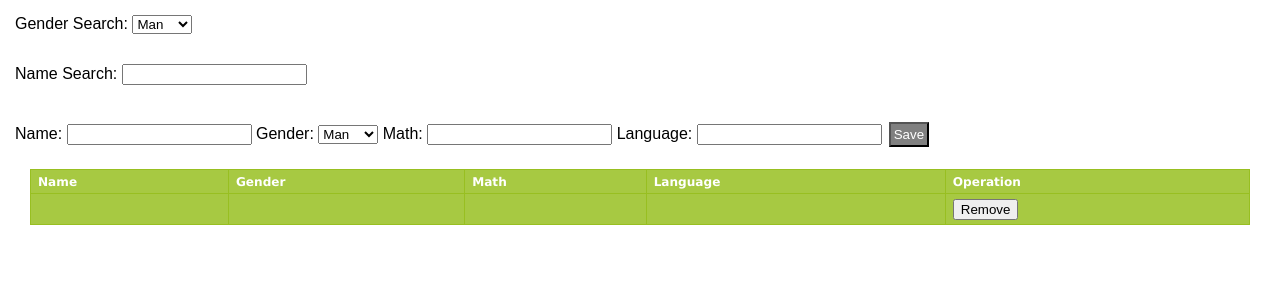
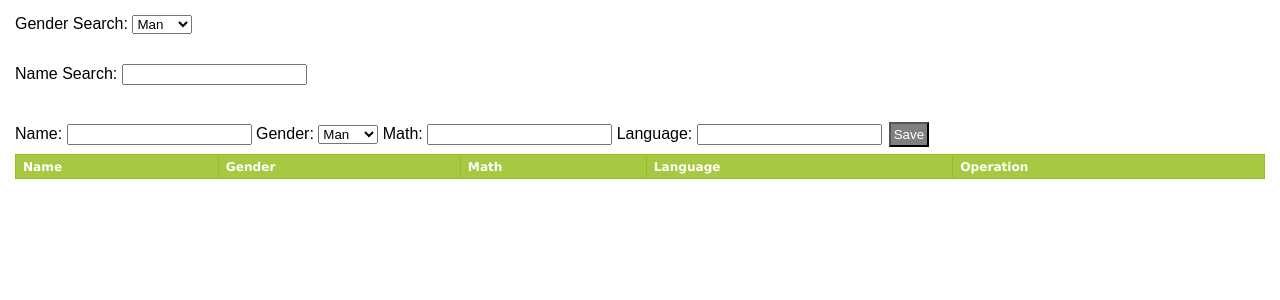
Before and after one commit to TonnyBiDa/React_Learning, a React (Create React App) app: page / in a window 1280 px wide. Shown: the top 300 px of the page. Built offline with nearby package versions, Linux system fonts and the light colour scheme.

Commit message:
Add table component and try to fix Row problems

```diff
--- a/src/index.js
+++ b/src/index.js
@@ -190,15 +190,21 @@ var NameSearch = createReactClass({
 var ModifInfo = createReactClass({
 	getInitialState:function(){
 		return {
-			 ItemArr:[{Name: ''},{Gender:''},{Math:''},{Language:''}]
+			 ItemArr:[{Name: ''},{Gender:''},{Math:''},{Language:''}],
+			 row:[]
 		};
 	},
-	indexItems:function(){
-		// console.log(this.state.ItemArr);
-		// console.log(this.state.ItemArr[0].Name);
-		return(<ScoreItems updateItem = {this.state.ItemArr} />
-			);
-	},
+	// indexItems:function(){
+	// 	// console.log(this.state.ItemArr);
+	// 	// console.log(this.state.ItemArr[0].Name);
+	// 	console.log(this.state.ItemArr)
+	// 	if (this.state.ItemArr[0].Name === ''){
+	// 		console.log("emt")
+	// 	}else{
+	// 		// console.log("full")
+	// 	return(<ScoreItems updateItem = {this.state.ItemArr} />);
+	// 		}
+	// },
 	ItemSave:function(){
 		// ItemArr.push(this.inputName)
 		var arr=this.state.ItemArr
@@ -215,8 +221,19 @@ var ModifInfo = createReactClass({
 		// console.log(arr);
 		this.setState({ItemArr:arr});
 		// console.log(arr);
-		this.indexItems();
+		this.addrow();
 	},
+	addrow:function(){
+		// var arr=this.props.updateItems;
+		// console.log(arr);
+		var text=this.state.ItemArr;
+		console.log(text)
+		var addrow = this.state.row;
+		addrow.push(<ScoreTable key="pushItems" updateText = {text}/>);
+		this.setState({row:addrow});
+		// console.log(this.state)
+	},
+
 	render:function(){
 		return (<div className = "GenderSearch">
 					<text > Name: </text>
@@ -231,7 +248,22 @@ var ModifInfo = createReactClass({
 					<text > Language: </text>
 					<input ref="inputLanguage"></input>
 					<button className = "buttoner" onClick = {this.ItemSave}>Save</button>
-					<div>{this.indexItems()}</div>
+
+					<table className = "table">
+
+					  <tr>
+					    <th>Name</th>
+					    <th>Gender</th>
+					    <th>Math</th>
+					    <th>Language</th>
+					    <th>Operation</th>
+					  </tr>
+
+					  {this.state.row}
+
+
+					</table>
+
 				</div>
 		);
 	}
@@ -241,57 +273,62 @@ var ModifInfo = createReactClass({
 var ScoreTable = createReactClass({
 	render:function(){
 		var text=this.props.updateText;
-		return (<div className = "GenderSearch">
+		console.log(text);
+		return (
 				<table className = "table">
 				  <tr>
-				    <th>Name</th>
-				    <th>Gender</th>
-				    <th>Math</th>
-				    <th>Language</th>
-				    <th>Operation</th>
-				  </tr>
-				  <tr>
-				    <th>{text[0].Name}</th>
-				    <th>{text[1].Gender}</th>
-				    <th>{text[2].Math}</th>
-				    <th>{text[3].Language}</th>
-				    <th><button>Remove</button></th>
+				    <td>{text[0].Name}</td>
+				    <td>{text[1].Gender}</td>
+				    <td>{text[2].Math}</td>
+				    <td>{text[3].Language}</td>
+				    <td><button>Remove</button></td>
 				  </tr>
 				</table>
-				</div>
+
 		);
 	}
 
 });
 
-var ScoreItems = createReactClass({
-	// generateItem: function(){
+// var ScoreItems = createReactClass({
+// 	getInitialState:function(){
+// 		return{
+// 		row:[]
+// 		};
+// 	},
 
-	// },
-	render:function(){
-		// var arr=this.props.updateItems;
-		// console.log(arr);
-		var text=this.props.updateItem;
-		// console.log(text);
-		return(
-				<div>
-					<ScoreTable updateText={text}/>
-				</div>
-			);
-	}
-});
+// 	addrow:function(){
+// 		// var arr=this.props.updateItems;
+// 		// console.log(arr);
+// 		var text=this.props.updateItem;
+// 		console.log(text)
+// 		var addrow = this.state.row;
+// 		addrow.push(<ScoreTable updateText = {text}/>);
+// 		this.setState({row:addrow});
+// 		console.log(this.state)
+// 	},
 
- // var Board = createReactClass({
- // 	getInitialState:function(){
- // 		return {
- // 			var ItemArr[];
- // 		}
- // 	},
+// 	render:function(){
 
- // 	updateItem: function(){
+// 		return( <div className = "GenderSearch">
+// 				<table className = "table">
+// 				<tbody>
+// 				  <tr>
+// 				    <th>Name</th>
+// 				    <th>Gender</th>
+// 				    <th>Math</th>
+// 				    <th>Language</th>
+// 				    <th>Operation</th>
+// 				  </tr>
+// 				  {this.state.row}
+// 				  </tbody>
+// 				</table>
+// 				</div>
 
- // 	},
- // });
+// 		);
+// 	}
+
+//  });
 
 ReactDOM.render(
 				<div>
@@ -299,5 +336,5 @@ ReactDOM.render(
 				<NameSearch/>
 				<ModifInfo/>
 				</div>
-				, document.getElementById('example'));
+				,document.getElementById('example'));
 registerServiceWorker();
```
